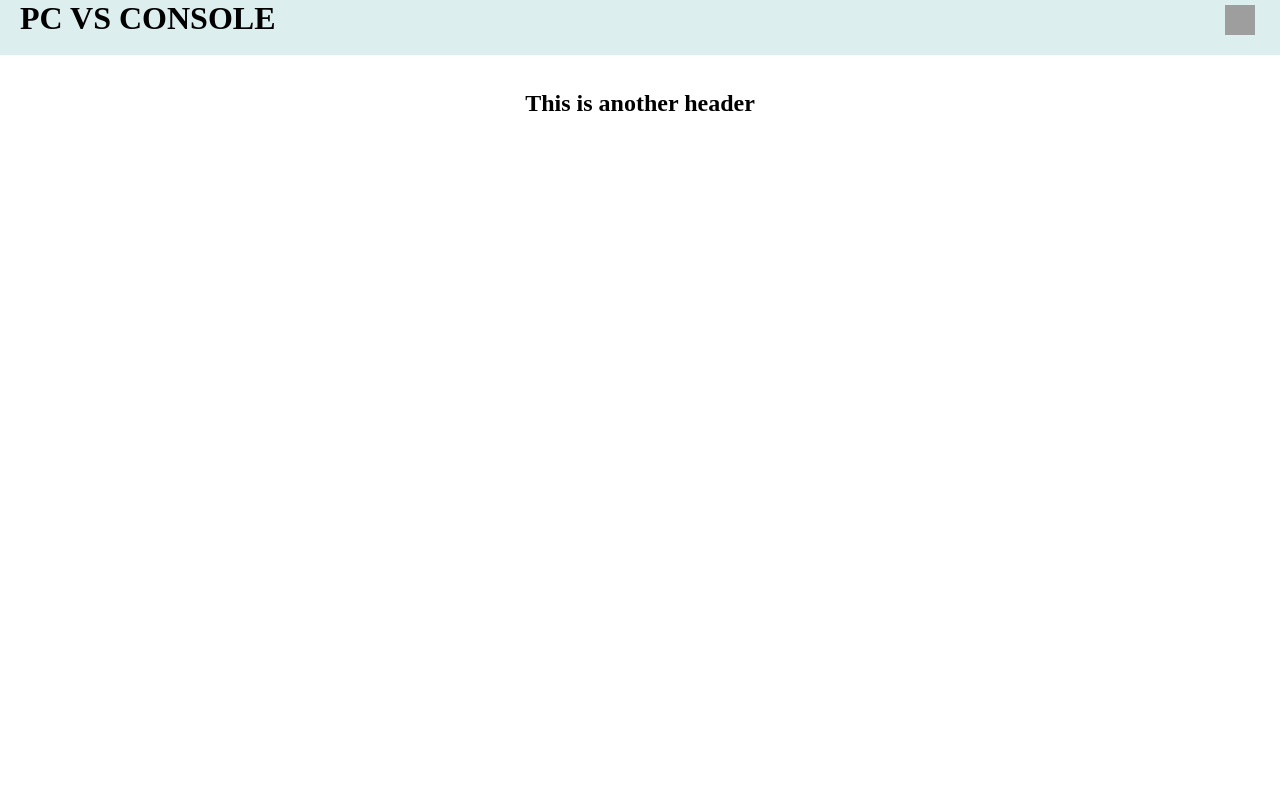
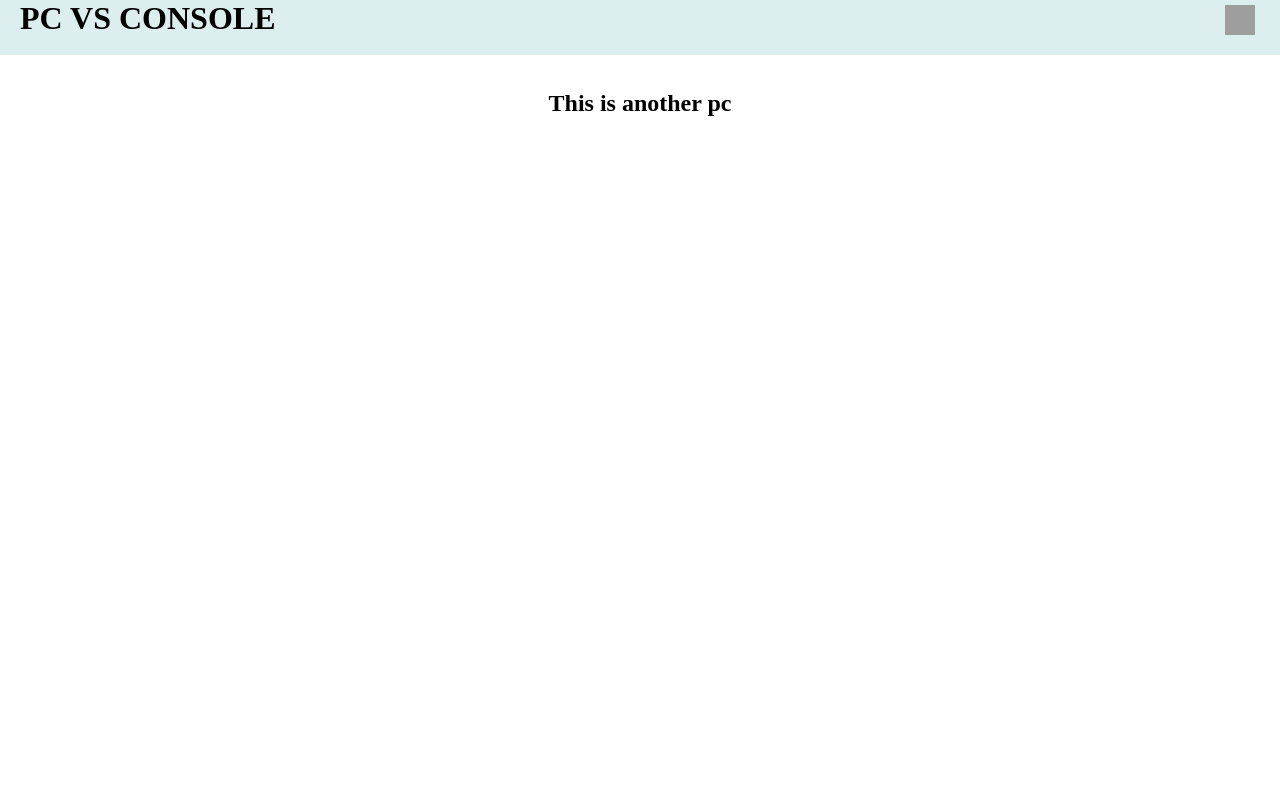
Before and after one commit to alexanderjhughes/AP-Computer-Science-Principles-Webpage, a plain HTML site: page index.html in a window 1280 px wide. Shown: the top 800 px of the page. Drawn offline with Linux system fonts and the light colour scheme; grey boxes are pictures that could not be loaded.

Commit message:
Update index.html

```diff
--- a/index.html
+++ b/index.html
@@ -13,7 +13,7 @@
 	</div>
 	<div id="container">
 		<div id="content">
-			<h2 style = "padding-top: 70px; padding-bottom: 100%">This is another header</h2>
+			<h2 style = "padding-top: 70px; padding-bottom: 100%">This is another pc</h2>
 			<h3 style = "padding-top: 70px;">This is a 3rd header</h3>
 		</div>
 	</div>
```
